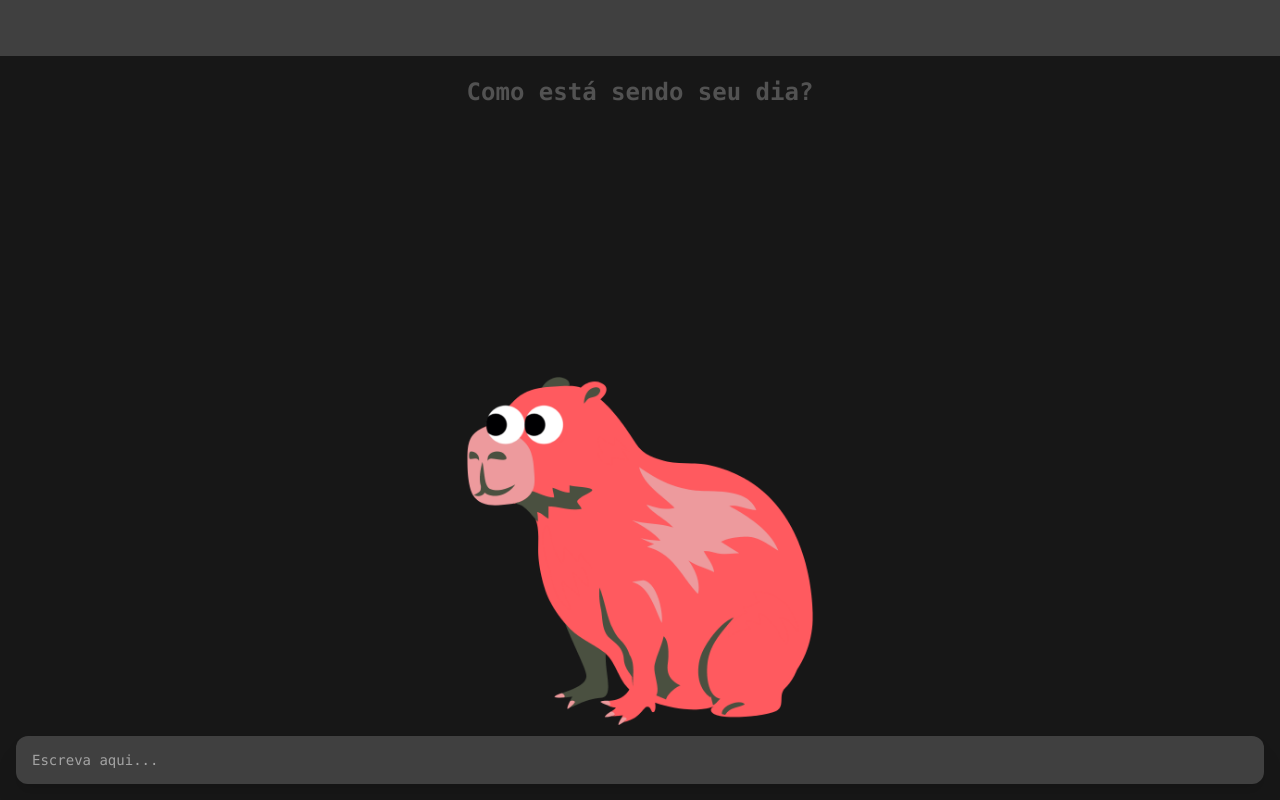
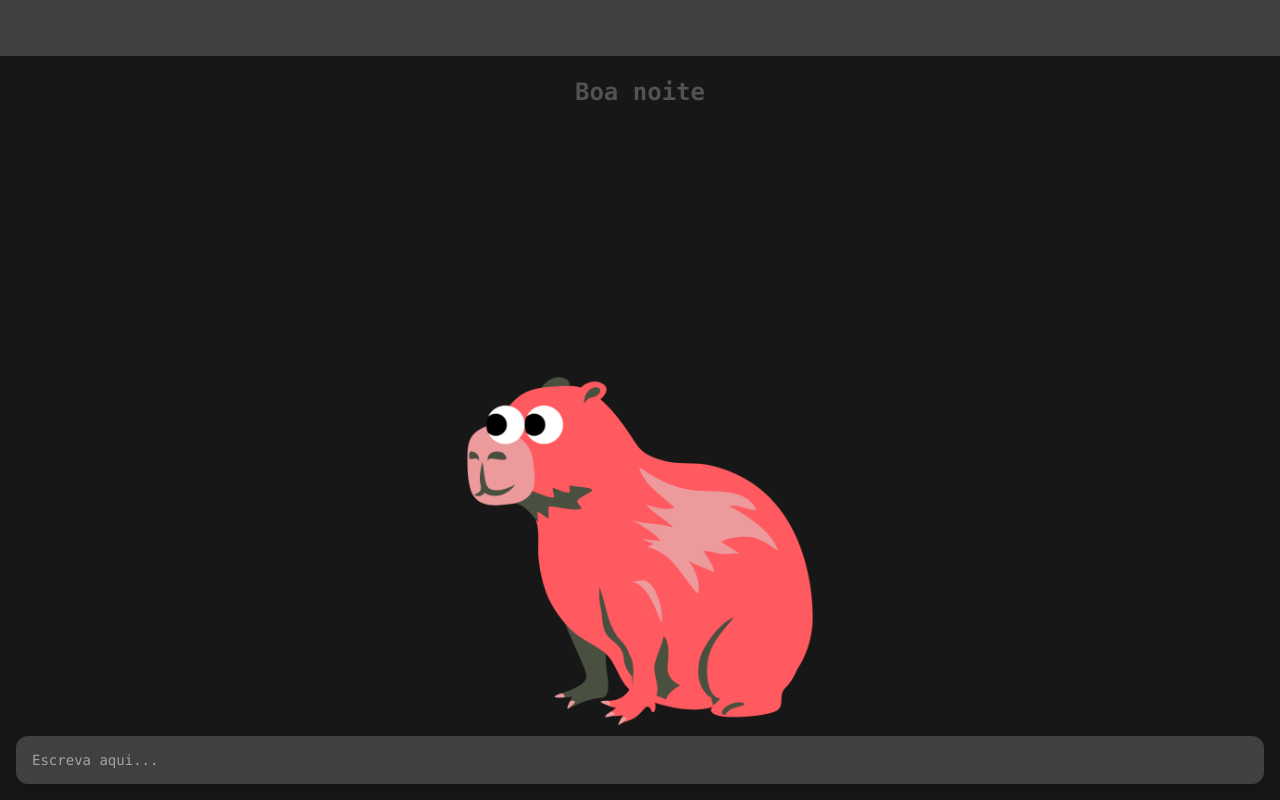
Before and after one commit to effort-app/front-mobile, a Next.js app: page / in a window 1280 px wide. Built offline with nearby package versions, Linux system fonts and the light colour scheme.

Commit message:
feature/tipography

```diff
--- a/src/app/page.tsx
+++ b/src/app/page.tsx
@@ -19,7 +19,7 @@ export default function Home() {
           <div className="flex flex-row items-center justify-center w-full bg-neutral-700 h-14">
           </div>
           <div className="flex flex-row items-center justify-center w-full">
-            <h1 className="text-2xl font-bold text-center text-neutral-600 mt-5">Como está sendo seu dia?</h1>
+            <h1 className="text-2xl font-bold text-center text-neutral-600 mt-5">Boa noite</h1>
           </div>
           <div className="flex flex-row items-center justify-center w-full absolute bottom-0 w-full p-4">
             <input
```
